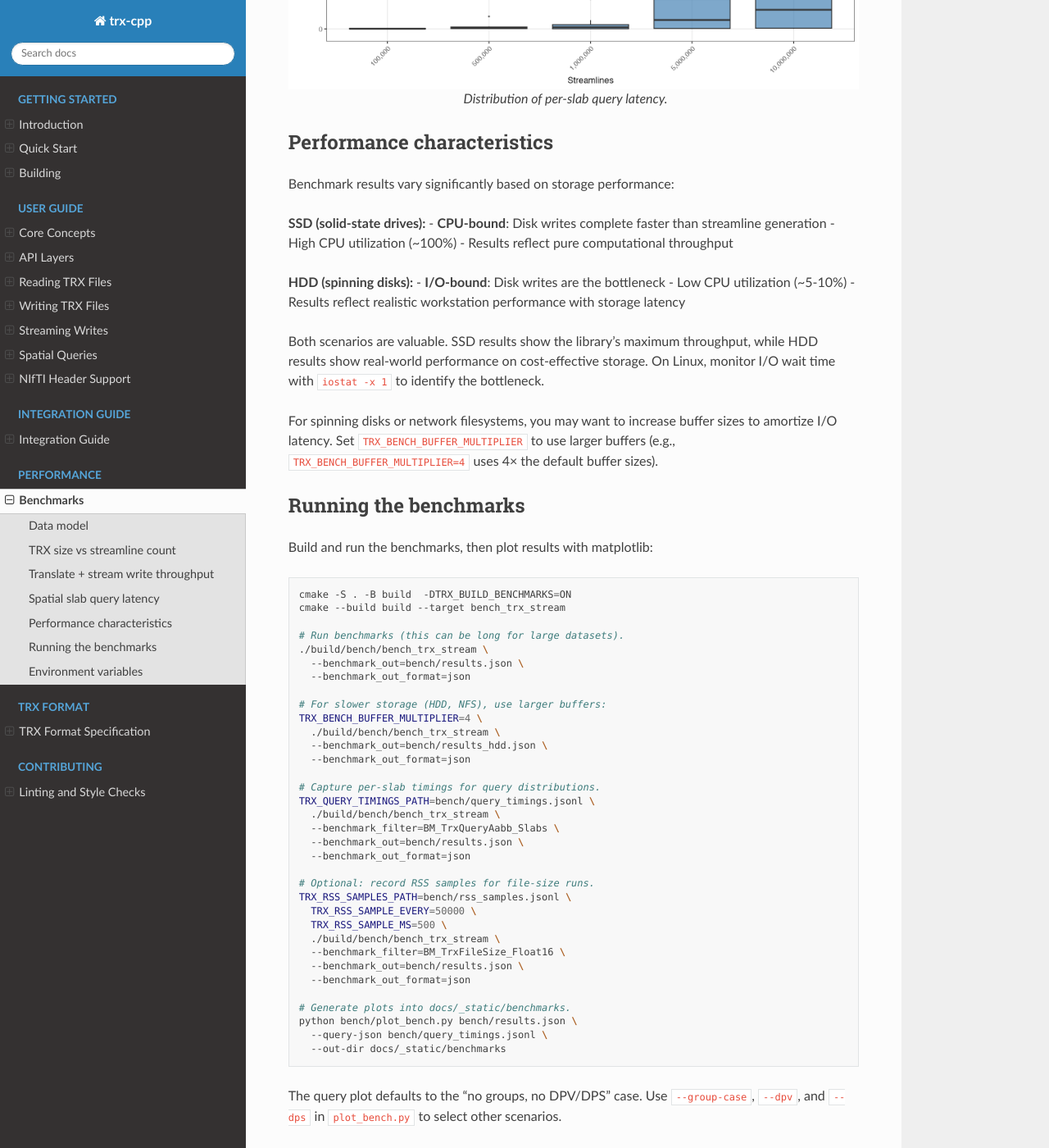
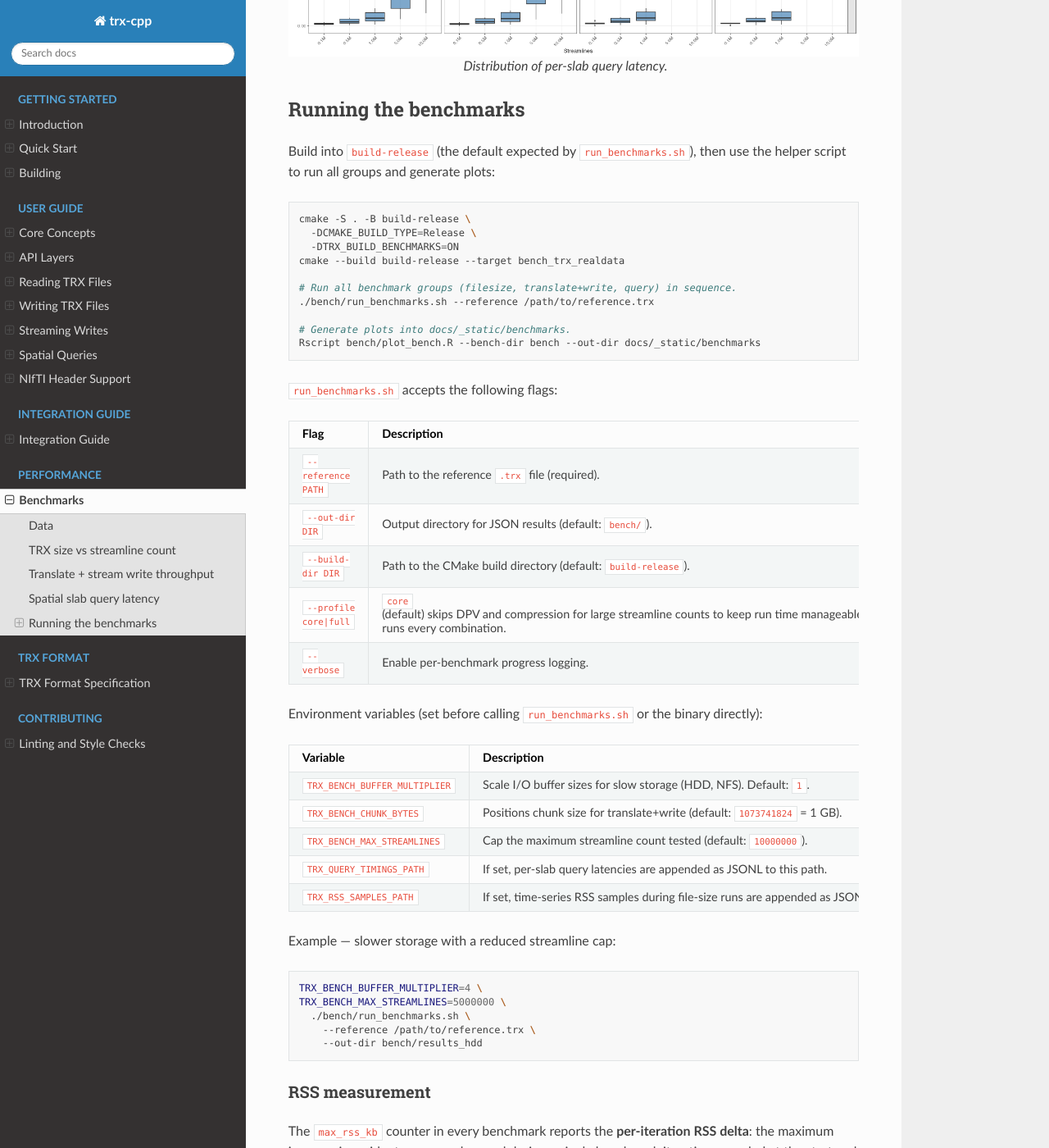
Before and after one commit to tee-ar-ex/trx-cpp, a Sphinx documentation site: the page built from docs/benchmarks.rst, in a window 1280 px wide and 1400 px high, scrolled down 2854 px. Shown: the whole window at 82% size. Built offline with Sphinx 7.4.7 and the Read the Docs theme 3.1.0, drawn with Linux system fonts in a browser that asks for light colours; pages that are not in the unit, such as notebooks, are missing from menus; some of the changed text lies outside the part shown.

Commit message:
big cleanup of the benchmarks

```diff
--- a/docs/benchmarks.rst
+++ b/docs/benchmarks.rst
@@ -5,26 +5,20 @@
 The benchmarks are designed for realistic tractography workloads (HPC scale),
 not for CI. They focus on file size, throughput, and interactive spatial queries.
 
-Data model
-----------
+Data
+----
 
-All benchmarks synthesize smooth, slightly curved streamlines in a realistic
-field of view:
-
-- **Lengths:** random between 20 and 500 mm (profiles skew short/medium/long)
-- **Field of view:** x = [-70, 70], y = [-108, 79], z = [-60, 75] (mm, RAS+)
-- **Streamline counts:** 100k, 500k, 1M, 5M, 10M
-- **Groups:** none, 80 bundle groups, or 4950 connectome groups (100 regions)
-- **DPV/DPS:** either present (1 value) or absent
-
-Positions are stored as float16 to highlight storage efficiency.
+All benchmarks use a real dataset from the Human Connectome Project (Young Adult dataset).
+The original size of the `tck` file is 18.5GB.
+The streamlines were generated by `tckgen` and the data per vertex were generated by `tcksift2`.
+This data was converted to TRX format (float16 positions) with nibabel.
 
 TRX size vs streamline count
 ----------------------------
 
-This benchmark writes TRX files with float16 positions and measures the final
-on-disk size for different streamline counts. It compares short/medium/long
-length profiles, DPV/DPS presence, and zip compression (store vs deflate).
+This benchmark creates subsets of the reference TRX file and measures the
+on-disk size for different streamline counts. This also calculates the size
+with and without additional features such as DPS, DPV and groups.
 
 .. figure:: _static/benchmarks/trx_size_vs_streamlines.png
    :alt: TRX file size vs streamlines
@@ -35,10 +29,26 @@
 Translate + stream write throughput
 -----------------------------------
 
-This benchmark loads a TRX file, iterates through every streamline, translates
-each point by +1 mm in x/y/z, and streams the result into a new TRX file. It
-reports total wall time and max RSS so researchers can understand throughput
-and memory pressure on both clusters and laptops.
+This benchmark simulates loading a TRX file, applying a spatial transform, and saving it
+to a new TRX file (preserving DPV, DPS, groups, etc.). The workflow is:
+
+1. Load the input TRX file (decompresses to a temp directory).
+2. Copy all metadata files (header, offsets) and data array directories (``dps``, ``dpv``,
+   ``groups``) to a fresh output directory using kernel-level filesystem copies
+   (``fcopyfile`` on macOS, ``sendfile`` on Linux). The data never passes through the
+   process's mapped address space.
+3. Release DPS/DPV mmaps immediately after the copy so their pages are not counted
+   against the benchmark's RSS.
+4. Iterate through every position point, apply a +1 mm translation in x/y/z, and
+   stream the translated positions directly to the output directory.
+5. Pack the output directory into a ``.trx`` zip archive using ``zip_source_file``
+   (libzip buffered I/O), which reads files in chunks without mapping them into
+   the process address space.
+
+The reported ``max_rss_kb`` is the **per-iteration RSS delta** — the peak increase in
+resident memory observed during that single iteration, measured with
+``mach_task_basic_info`` (macOS) or ``/proc/self/status`` ``VmRSS`` (Linux). This avoids
+contamination from previous benchmark iterations whose pages may still be resident.
 
 .. figure:: _static/benchmarks/trx_translate_write_time.png
    :alt: Translate + stream write time
@@ -50,15 +60,25 @@
    :alt: Translate + stream write RSS
    :align: center
 
-   Max RSS during translate + stream write.
+   Peak RSS delta during translate + stream write. Because DPS/DPV are copied at the
+   filesystem level and their mmaps are released before position processing begins, only
+   the positions chunk buffer (configurable via ``TRX_BENCH_CHUNK_BYTES``, default 1 GB)
+   and the output stream contribute to the measured RSS.
 
 Spatial slab query latency
 --------------------------
 
-This benchmark precomputes per-streamline AABBs and then issues 100 spatial
-queries using 5 mm slabs that sweep through the tractogram volume. Each slab
-query mimics a GUI slice update and records its timing so distributions can be
-visualized.
+Streamlines need to be visualized.
+One common method for this is to break the tractogram into spatial slabs and query each slab individually.
+Both `mrview` and DSI Studio have methods for showing sliced streamlines in 2D.
+
+The `trx-cpp` library provides a few methods for subsetting a large set of streamlines.
+This benchmark uses the Axis-aligned bounding box (AABB) method to create subsets of the tractogram.
+
+After computing the AABBs, it issues 20 spatial queries using 5 mm slabs that sweep through the tractogram volume.
+Each slab query mimics a GUI slice update and records its timing so distributions can be visualized.
+To keep results representative of interactive use, each query returns at most 500 randomly sampled
+streamlines from all those intersecting the slab (configurable via ``TRX_BENCH_MAX_QUERY_STREAMLINES``).
 
 .. figure:: _static/benchmarks/trx_query_slab_timings.png
    :alt: Slab query timings
@@ -66,126 +86,84 @@
 
    Distribution of per-slab query latency.
 
-Performance characteristics
----------------------------
-
-Benchmark results vary significantly based on storage performance:
-
-**SSD (solid-state drives):**
-- **CPU-bound**: Disk writes complete faster than streamline generation
-- High CPU utilization (~100%)
-- Results reflect pure computational throughput
-
-**HDD (spinning disks):**
-- **I/O-bound**: Disk writes are the bottleneck
-- Low CPU utilization (~5-10%)
-- Results reflect realistic workstation performance with storage latency
-
-Both scenarios are valuable. SSD results show the library's maximum throughput,
-while HDD results show real-world performance on cost-effective storage. On
-Linux, monitor I/O wait time with ``iostat -x 1`` to identify the bottleneck.
-
-For spinning disks or network filesystems, you may want to increase buffer sizes
-to amortize I/O latency. Set ``TRX_BENCH_BUFFER_MULTIPLIER`` to use larger
-buffers (e.g., ``TRX_BENCH_BUFFER_MULTIPLIER=4`` uses 4× the default buffer
-sizes).
 
 Running the benchmarks
 ----------------------
 
-Build and run the benchmarks, then plot results with matplotlib:
+Build into ``build-release`` (the default expected by ``run_benchmarks.sh``), then use
+the helper script to run all groups and generate plots:
 
 .. code-block:: bash
 
-   cmake -S . -B build  -DTRX_BUILD_BENCHMARKS=ON
-   cmake --build build --target bench_trx_stream
+   cmake -S . -B build-release \
+     -DCMAKE_BUILD_TYPE=Release \
+     -DTRX_BUILD_BENCHMARKS=ON
+   cmake --build build-release --target bench_trx_realdata
 
-   # Run benchmarks (this can be long for large datasets).
-   ./build/bench/bench_trx_stream \
-     --benchmark_out=bench/results.json \
-     --benchmark_out_format=json
-
-   # For slower storage (HDD, NFS), use larger buffers:
-   TRX_BENCH_BUFFER_MULTIPLIER=4 \
-     ./build/bench/bench_trx_stream \
-     --benchmark_out=bench/results_hdd.json \
-     --benchmark_out_format=json
-
-   # Capture per-slab timings for query distributions.
-   TRX_QUERY_TIMINGS_PATH=bench/query_timings.jsonl \
-     ./build/bench/bench_trx_stream \
-     --benchmark_filter=BM_TrxQueryAabb_Slabs \
-     --benchmark_out=bench/results.json \
-     --benchmark_out_format=json
-
-   # Optional: record RSS samples for file-size runs.
-   TRX_RSS_SAMPLES_PATH=bench/rss_samples.jsonl \
-     TRX_RSS_SAMPLE_EVERY=50000 \
-     TRX_RSS_SAMPLE_MS=500 \
-     ./build/bench/bench_trx_stream \
-     --benchmark_filter=BM_TrxFileSize_Float16 \
-     --benchmark_out=bench/results.json \
-     --benchmark_out_format=json
+   # Run all benchmark groups (filesize, translate+write, query) in sequence.
+   ./bench/run_benchmarks.sh --reference /path/to/reference.trx
 
    # Generate plots into docs/_static/benchmarks.
-   python bench/plot_bench.py bench/results.json \
-     --query-json bench/query_timings.jsonl \
-     --out-dir docs/_static/benchmarks
+   Rscript bench/plot_bench.R --bench-dir bench --out-dir docs/_static/benchmarks
 
-The query plot defaults to the "no groups, no DPV/DPS" case. Use
-``--group-case``, ``--dpv``, and ``--dps`` in ``plot_bench.py`` to select other
-scenarios.
+``run_benchmarks.sh`` accepts the following flags:
 
-Environment variables
----------------------
+.. list-table::
+   :widths: 30 70
+   :header-rows: 1
 
-The benchmark suite supports several environment variables for customization:
+   * - Flag
+     - Description
+   * - ``--reference PATH``
+     - Path to the reference ``.trx`` file (required).
+   * - ``--out-dir DIR``
+     - Output directory for JSON results (default: ``bench/``).
+   * - ``--build-dir DIR``
+     - Path to the CMake build directory (default: ``build-release``).
+   * - ``--profile core|full``
+     - ``core`` (default) skips DPV and compression for large streamline counts to keep
+       run time manageable; ``full`` runs every combination.
+   * - ``--verbose``
+     - Enable per-benchmark progress logging.
 
-**Multiprocessing:**
+Environment variables (set before calling ``run_benchmarks.sh`` or the binary directly):
 
-- ``TRX_BENCH_PROCESSES`` (default: 1): Number of processes for parallel shard
-  generation. Recommended: number of physical cores.
-- ``TRX_BENCH_MP_MIN_STREAMLINES`` (default: 1000000): Minimum streamline count
-  to enable multiprocessing. Below this threshold, single-process mode is used.
-- ``TRX_BENCH_KEEP_SHARDS`` (default: 0): Set to 1 to preserve shard directories
-  after merging for debugging.
-- ``TRX_BENCH_SHARD_WAIT_MS`` (default: 10000): Timeout in milliseconds for
-  waiting for shard completion markers.
+.. list-table::
+   :widths: 35 65
+   :header-rows: 1
 
-**Buffering (for slow storage):**
+   * - Variable
+     - Description
+   * - ``TRX_BENCH_BUFFER_MULTIPLIER``
+     - Scale I/O buffer sizes for slow storage (HDD, NFS). Default: ``1``.
+   * - ``TRX_BENCH_CHUNK_BYTES``
+     - Positions chunk size for translate+write (default: ``1073741824`` = 1 GB).
+   * - ``TRX_BENCH_MAX_STREAMLINES``
+     - Cap the maximum streamline count tested (default: ``10000000``).
+   * - ``TRX_QUERY_TIMINGS_PATH``
+     - If set, per-slab query latencies are appended as JSONL to this path.
+   * - ``TRX_RSS_SAMPLES_PATH``
+     - If set, time-series RSS samples during file-size runs are appended as JSONL.
 
-- ``TRX_BENCH_BUFFER_MULTIPLIER`` (default: 1): Scales position and metadata
-  buffer sizes. Use larger values (2-8) for spinning disks or network
-  filesystems to reduce I/O latency. Example: multiplier=4 uses 64 MB → 256 MB
-  for small datasets, 256 MB → 1 GB for 1M streamlines, 2 GB → 8 GB for 5M+
-  streamlines.
+Example — slower storage with a reduced streamline cap:
 
-**Performance tuning:**
+.. code-block:: bash
 
-- ``TRX_BENCH_THREADS`` (default: hardware_concurrency): Worker threads for
-  streamline generation within each process.
-- ``TRX_BENCH_BATCH`` (default: 1000): Streamlines per batch in the producer-
-  consumer queue.
-- ``TRX_BENCH_QUEUE_MAX`` (default: 8): Maximum batches in flight between
-  producers and consumer.
+   TRX_BENCH_BUFFER_MULTIPLIER=4 \
+   TRX_BENCH_MAX_STREAMLINES=5000000 \
+     ./bench/run_benchmarks.sh \
+       --reference /path/to/reference.trx \
+       --out-dir bench/results_hdd
 
-**Dataset control:**
+RSS measurement
+~~~~~~~~~~~~~~~
 
-- ``TRX_BENCH_ONLY_STREAMLINES`` (default: 0): If nonzero, benchmark only this
-  streamline count instead of the full range.
-- ``TRX_BENCH_MAX_STREAMLINES`` (default: 10000000): Maximum streamline count
-  to benchmark. Use smaller values for faster iteration.
-- ``TRX_BENCH_SKIP_ZIP_AT`` (default: 5000000): Skip zip compression for
-  streamline counts at or above this threshold.
+The ``max_rss_kb`` counter in every benchmark reports the **per-iteration RSS delta**:
+the maximum increase in resident memory observed during a single benchmark iteration,
+sampled at the start and end of each iteration. This avoids contamination from earlier
+iterations whose pages may still be resident in the OS page cache.
 
-**Logging and diagnostics:**
-
-- ``TRX_BENCH_LOG`` (default: 0): Enable benchmark progress logging to stderr.
-- ``TRX_BENCH_CHILD_LOG`` (default: 0): Enable logging from child processes in
-  multiprocess mode.
-- ``TRX_BENCH_LOG_PROGRESS_EVERY`` (default: 0): Log progress every N
-  streamlines.
-
-When running with multiprocessing, the benchmark uses
-``finalize_directory_persistent()`` to write shard outputs without removing
-pre-created directories, avoiding race conditions in the parallel workflow.
+On macOS the current RSS is read via ``mach_task_basic_info.resident_size``; on Linux
+via ``VmRSS`` in ``/proc/self/status``. The ``run_benchmarks.sh`` script runs each
+benchmark group (filesize, translate, query) as a separate process to prevent
+cross-group RSS accumulation.
```
Also changed, not shown: docs/_static/benchmarks/trx_query_slab_timings.png, docs/_static/benchmarks/trx_size_vs_streamlines.png, docs/_static/benchmarks/trx_translate_write_rss.png, docs/_static/benchmarks/trx_translate_write_time.png, 5 other files.
